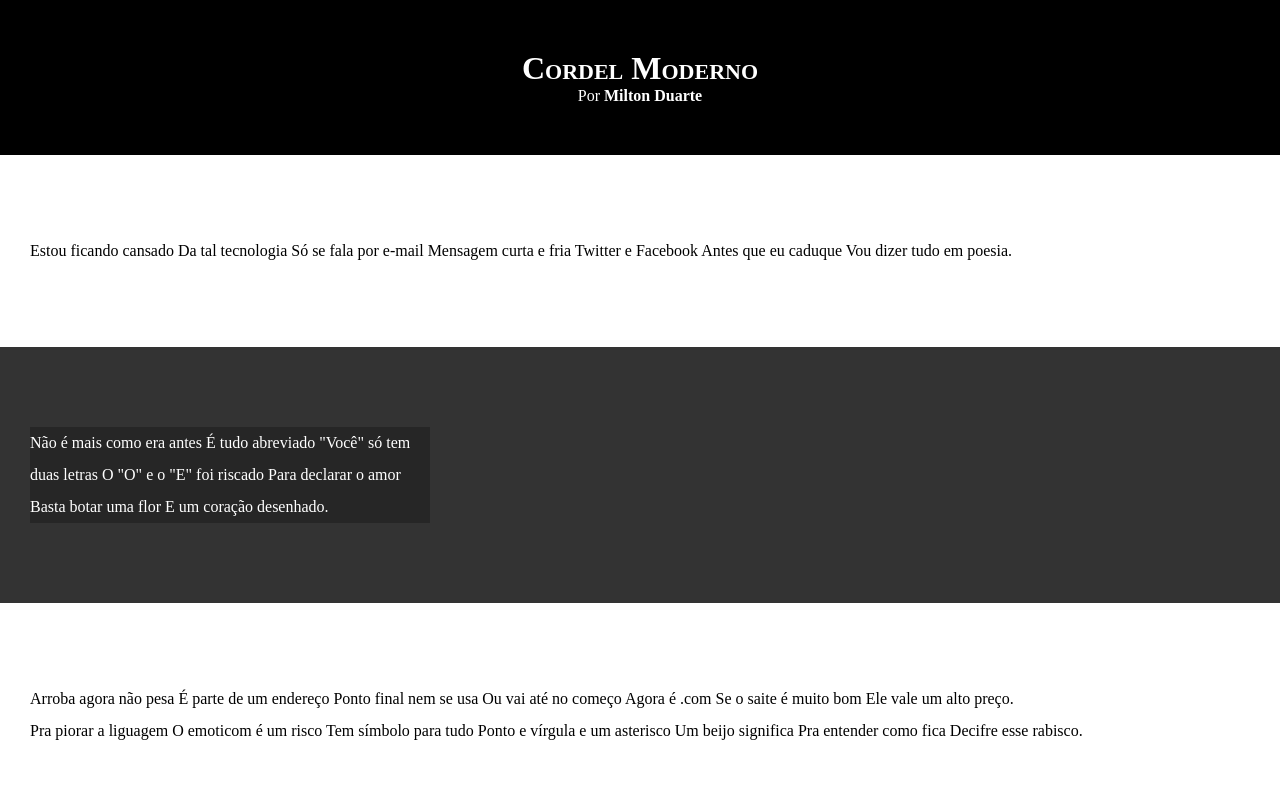
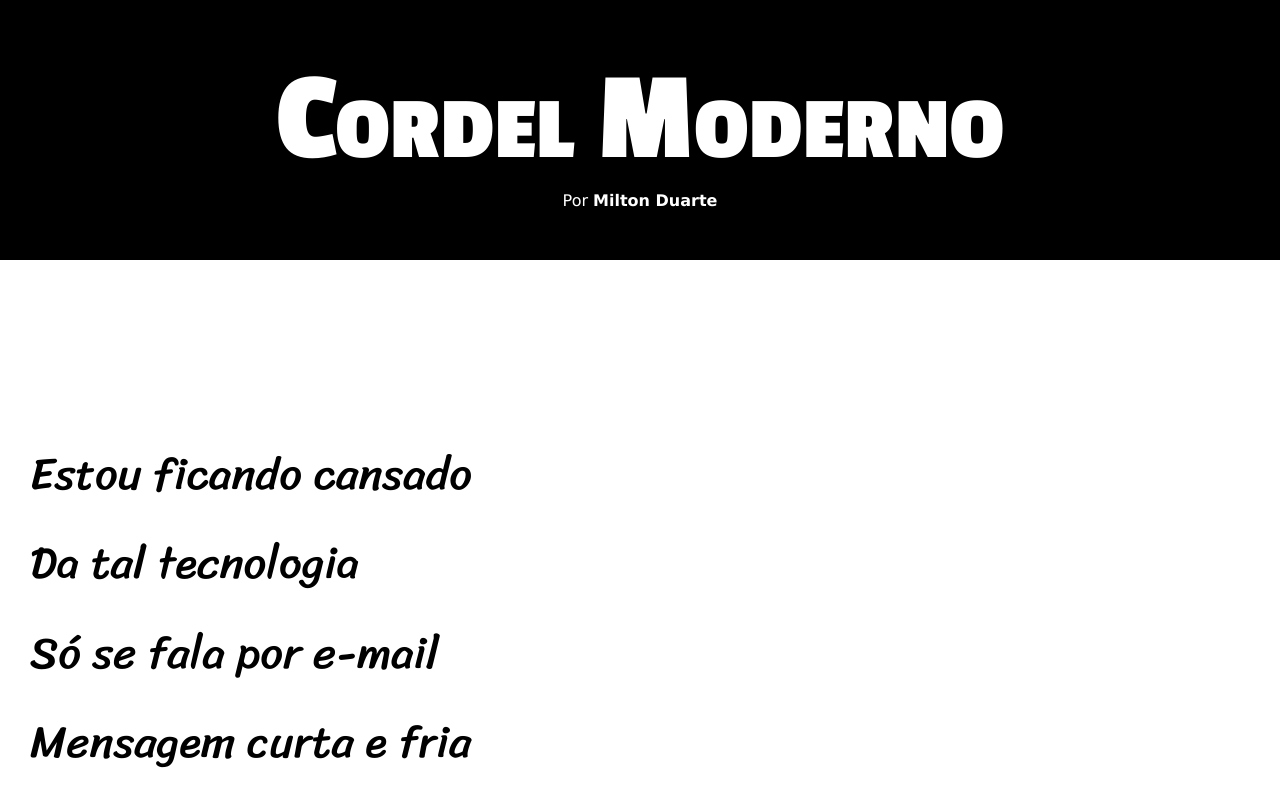
Before and after one commit to rychardsoncosta/projeto-cordel, a plain HTML site: page index.html in a window 1280 px wide. Shown: the top 800 px of the page. Drawn offline with Linux system fonts and the light colour scheme.

Commit message:
atualização de estilos 21

```diff
--- a/style.css
+++ b/style.css
@@ -1,16 +1,6 @@
 @charset "UTF-8";
 
-*{
-    margin: 0px;
-    padding: 0px
-}
 
-html,body {
-    background-color: dark;
-    min-height: 100vh;
-
-
-}
 
 @import url('https://fonts.googleapis.com/css2?family=Passion+One:wght@400;700;900&display=swap');
 
@@ -18,10 +8,24 @@ html,body {
 
 :root{
 
-    --font-destaque: "Passion one", Sans-Serif;
-    --font-texto: "Sriracha", arial;
-    --font-normal: Verdana, Tahoma, sans-serif;
+    --font1: Verdana, Geneva, Tahoma, sans-serif;
+    --font2: "Passion one", Sans-Serif;
+    --font3: "Sriracha", arial;
 }
+
+*{
+    margin: 0px;
+    padding: 0px;
+    font-size: 1em;
+}
+
+html,body {
+    background-color: dark;
+    min-height: 100vh;
+    font-family: var(--font1);
+
+}
+
 
 header{
     background-color: black;
@@ -32,6 +36,8 @@ header{
 header > h1 {
     padding-top: 50px;
     font-variant: small-caps; /*Tudo maiusculo com as iniciais maiores*/
+    font-family: var(--font2);
+    font-size: 10vw;
 }
 
 header > p {
@@ -53,6 +59,12 @@ section {
     padding-bottom: 10vh;
     line-height: 2em;/*Espaçamento entre linhas*/
     padding-left: 30px;
+    font-family: var(--font3);
+    font-size: 3.5vw;
+}
+
+section p {
+    white-space: pre-line;
 }
 
 section.normal {
@@ -66,7 +78,8 @@ section.imagem {
 }
 
 section.imagem > p {
-    width: 400px;
+    display:inline-block; /*a caixa se adapata ao tamanho do texto*/
+    padding: 5px;
     background-color: rgba(0, 0, 0, 0.253);
 }
 
```
